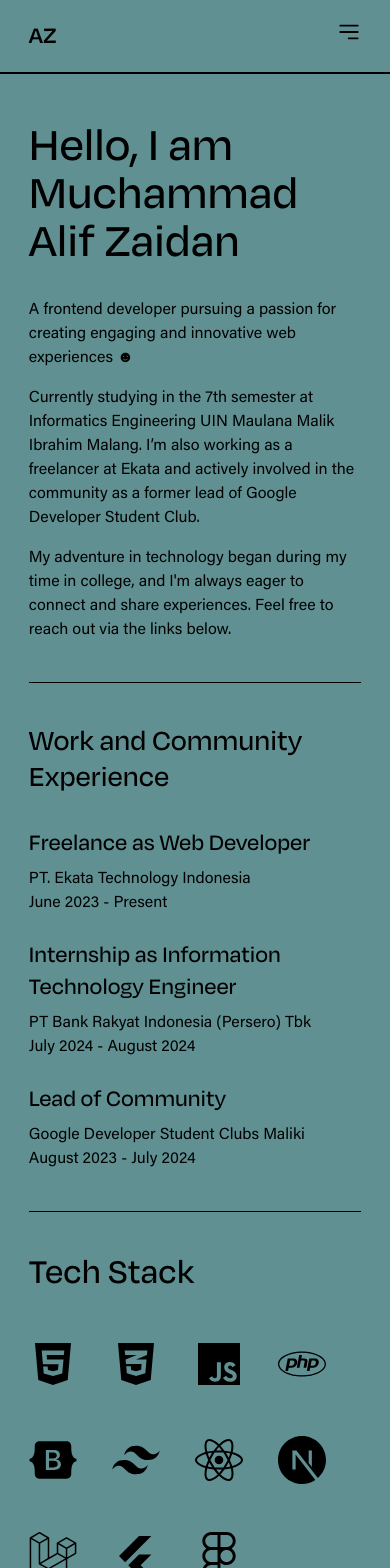
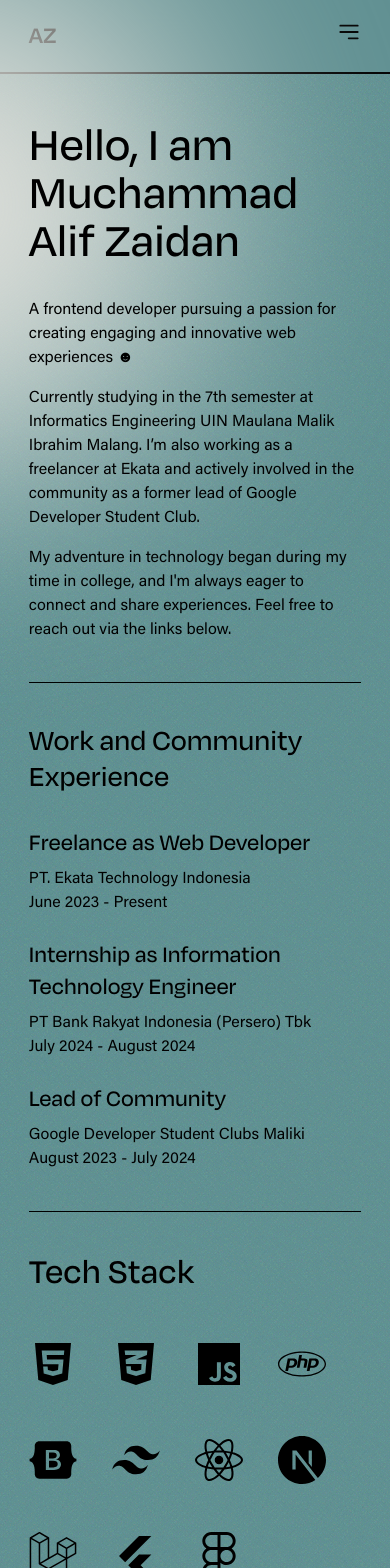
Before and after one commit to alifzaidan/portofolio-next, a Next.js app: page /about in a window 390 px wide. Shown: the top 1568 px of the page. Built offline with nearby package versions, Linux system fonts and the light colour scheme; no server answers.

Commit message:
update motion animation

```diff
--- a/src/app/about/page.tsx
+++ b/src/app/about/page.tsx
@@ -1,11 +1,58 @@
+'use client';
+
+import { motion, useMotionValue, useSpring } from 'framer-motion';
+import { useEffect } from 'react';
 import { FaBootstrap, FaCss3Alt, FaFigma, FaHtml5, FaJs, FaLaravel, FaPhp, FaReact } from 'react-icons/fa';
 import { RiFlutterFill, RiTailwindCssFill } from 'react-icons/ri';
 import { SiNextdotjs } from 'react-icons/si';
 
 export default function About() {
+    const cursorSize = 448;
+
+    const mouse = {
+        x: useMotionValue(0),
+        y: useMotionValue(0),
+    };
+
+    const smoothOptions = { damping: 30, stiffness: 50 };
+
+    const smoothMouse = {
+        x: useSpring(mouse.x, smoothOptions),
+        y: useSpring(mouse.y, smoothOptions),
+    };
+
+    useEffect(() => {
+        mouse.x.set(window.innerWidth - cursorSize);
+        mouse.y.set(window.innerHeight / 2 - cursorSize / 2);
+
+        const manageMouseMove = (e: MouseEvent) => {
+            const { clientX, clientY } = e;
+            mouse.x.set(clientX - cursorSize / 2);
+            mouse.y.set(clientY - cursorSize / 2);
+        };
+
+        window.addEventListener('mousemove', manageMouseMove);
+        return () => {
+            window.removeEventListener('mousemove', manageMouseMove);
+        };
+    }, [mouse.x, mouse.y]);
+
     return (
         <main className="bg-secondary">
-            <section className="container md:py-24 py-12">
+            <motion.section
+                initial={{ opacity: 0 }}
+                animate={{ opacity: 1 }}
+                transition={{ duration: 1, ease: 'easeOut' }}
+                className="relative bg-pattern container md:py-24 py-12"
+            >
+                <motion.div
+                    style={{
+                        left: smoothMouse.x,
+                        top: smoothMouse.y,
+                    }}
+                    className="fixed w-[32rem] h-[32rem] bg-primary shadow-white shadow-2xl blur-[120px] rounded-full pointer-events-none -translate-x-1/2 -translate-y-1/2 z-0"
+                ></motion.div>
+                <div className="relative z-10">
                     <h1 className="font-degular md:text-6xl text-5xl font-medium md:mb-12 mb-8">Hello, I am Muchammad Alif Zaidan</h1>
                     <div className="md:text-xl md:space-y-8 space-y-4">
                         <p>A frontend developer pursuing a passion for creating engaging and innovative web experiences ☻</p>
@@ -14,13 +61,14 @@ export default function About() {
                             freelancer at Ekata and actively involved in the community as a former lead of Google Developer Student Club.
                         </p>
                         <p>
-                        My adventure in technology began during my time in college, and I&apos;m always eager to connect and share experiences. Feel
-                        free to reach out via the links below.
+                            My adventure in technology began during my time in college, and I&apos;m always eager to connect and share experiences.
+                            Feel free to reach out via the links below.
                         </p>
                     </div>
-                <hr className="border-black md:my-16 my-10" />
-                <h2 className="font-degular md:text-4xl text-3xl font-medium md:mb-12 mb-8">Work and Community Experience</h2>
-                <div className="md:space-y-8 space-y-6">
+                </div>
+                <hr className="border-black md:my-16 my-10 relative z-10" />
+                <h2 className="font-degular md:text-4xl text-3xl font-medium md:mb-12 mb-8 relative z-10">Work and Community Experience</h2>
+                <div className="md:space-y-8 space-y-6 relative z-10">
                     <div className="md:flex justify-between items-center">
                         <div className="space-y-2">
                             <h4 className="md:text-3xl text-2xl font-degular font-medium">Freelance as Web Developer</h4>
@@ -43,9 +91,9 @@ export default function About() {
                         <p className="md:text-xl">August 2023 - July 2024</p>
                     </div>
                 </div>
-                <hr className="border-black md:my-16 my-10" />
-                <h2 className="font-degular text-4xl font-medium mb-12">Tech Stack</h2>
-                <div className="grid lg:grid-cols-8 sm:grid-cols-6 grid-cols-4 gap-y-12">
+                <hr className="border-black md:my-16 my-10 relative z-10" />
+                <h2 className="font-degular text-4xl font-medium mb-12 relative z-10">Tech Stack</h2>
+                <div className="grid lg:grid-cols-8 sm:grid-cols-6 grid-cols-4 gap-y-12 relative z-10">
                     <FaHtml5 className="w-12 h-12 transition hover:scale-110" />
                     <FaCss3Alt className="w-12 h-12 transition hover:scale-110" />
                     <FaJs className="w-12 h-12 transition hover:scale-110" />
@@ -58,7 +106,7 @@ export default function About() {
                     <RiFlutterFill className="w-12 h-12 transition hover:scale-110" />
                     <FaFigma className="w-12 h-12 transition hover:scale-110" />
                 </div>
-            </section>
+            </motion.section>
         </main>
     );
 }
--- a/src/app/contact/page.tsx
+++ b/src/app/contact/page.tsx
@@ -1,10 +1,13 @@
+'use client';
+
+import { motion } from 'framer-motion';
 import Link from 'next/link';
 import { RiArrowRightUpLine } from 'react-icons/ri';
 
 export default function Contact() {
     return (
         <main>
-            <section className="bg-pattern">
+            <motion.section initial={{ opacity: 0 }} animate={{ opacity: 1 }} transition={{ duration: 1, ease: 'easeOut' }} className="bg-pattern">
                 <div className="border-b-2 border-black bg-gradient-to-b from-black to-transparent">
                     <div className="container pt-16 pb-8 space-y-2 text-white">
                         <h1 className="font-degular md:text-6xl text-5xl font-medium">Contact Me</h1>
@@ -59,7 +62,7 @@ export default function Contact() {
                         </button>
                     </form>
                 </div>
-            </section>
+            </motion.section>
         </main>
     );
 }
--- a/src/app/projects/page.tsx
+++ b/src/app/projects/page.tsx
@@ -1,6 +1,7 @@
 'use client';
 
 import { ProjectCard } from '@/components/ui/ProjectCard';
+import { motion } from 'framer-motion';
 import useSWR from 'swr';
 
 const fetcher = (url: string) => fetch(url).then((res) => res.json());
@@ -30,14 +31,27 @@ export default function Projects() {
 
     return (
         <main>
-            <section className="bg-pattern">
+            <motion.section initial={{ opacity: 0 }} animate={{ opacity: 1 }} transition={{ duration: 1, ease: 'easeOut' }} className="bg-pattern">
                 <div className="border-b-2 border-tertiary bg-gradient-to-b from-tertiary to-transparent">
                     <div className="container pt-16 pb-8 space-y-2 text-white">
                         <h1 className="font-degular md:text-6xl text-5xl font-medium">My Projects</h1>
                         <p className="md:text-xl">Here are some of the projects I&apos;ve worked on. Click on the project to view more details</p>
                     </div>
                 </div>
-                <div className="container grid grid-cols-1 md:grid-cols-2 lg:grid-cols-3 gap-6 my-16">
+                <motion.div
+                    variants={{
+                        hidden: { opacity: 0 },
+                        show: {
+                            opacity: 1,
+                            transition: {
+                                staggerChildren: 0.5,
+                            },
+                        },
+                    }}
+                    initial="hidden"
+                    animate="show"
+                    className="container grid grid-cols-1 md:grid-cols-2 lg:grid-cols-3 gap-6 my-16"
+                >
                     {projects.data?.length > 0 &&
                         projects.data
                             .slice()
@@ -53,8 +67,8 @@ export default function Projects() {
                                     color={project.color}
                                 />
                             ))}
-                </div>
-            </section>
+                </motion.div>
+            </motion.section>
         </main>
     );
 }
--- a/src/components/ui/ProjectCard.tsx
+++ b/src/components/ui/ProjectCard.tsx
@@ -1,3 +1,4 @@
+import { motion } from 'framer-motion';
 import Image from 'next/image';
 import Link from 'next/link';
 
@@ -12,7 +13,11 @@ interface ProjectCardProps {
 
 export const ProjectCard: React.FC<ProjectCardProps> = ({ title, description, platform, image, link, color }) => {
     return (
-        <Link href={link} className="bg-white border-2 border-tertiary overflow-hidden shadow-lg md:hover:scale-95 transition duration-300">
+        <motion.div
+            variants={{ hidden: { opacity: 0 }, show: { opacity: 1 } }}
+            className="border-2 border-tertiary bg-white overflow-hidden shadow-lg md:hover:scale-95 transition duration-300"
+        >
+            <Link href={link}>
                 <div className="m-5">
                     <Image
                         src={image}
@@ -29,5 +34,6 @@ export const ProjectCard: React.FC<ProjectCardProps> = ({ title, description, pl
                     <p className="mt-2">{description}</p>
                 </div>
             </Link>
+        </motion.div>
     );
 };
```
Lines whose indentation alone changed are shown as unchanged.
